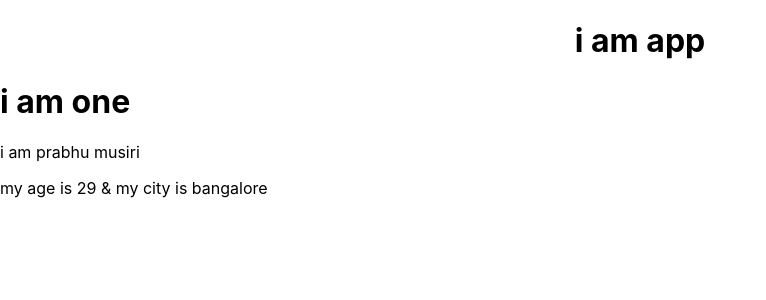
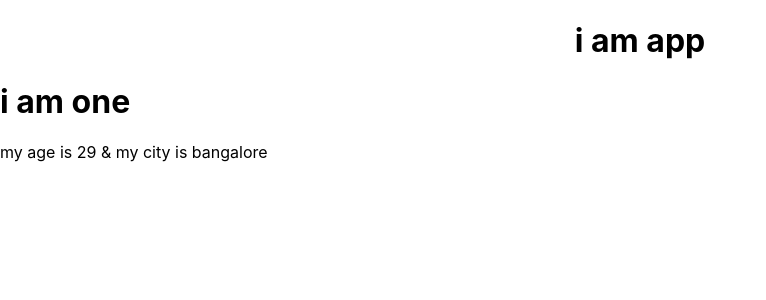
Before and after one commit to PrabhuSPK/ReactJs_Basics_02, a React (Create React App) app in the folder project/: page / in a window 1280 px wide. Shown: the top 300 px of the page, without its empty margins (0-766 px from the left). Built offline with nearby package versions, Linux system fonts and the light colour scheme.

Commit message:
Props- conditional rendering !== for undefined values (One.js)

```diff
--- a/project/src/components/One.js
+++ b/project/src/components/One.js
@@ -4,13 +4,16 @@ import Two from "./Two";
 
 function Name(){
   // const name="Prabhu"
-  const bio = {"name":"prabhu","location":"musiri"}
+  // const bio = {"name":"prabhu","location":"musiri"}
+  const bio = {}
   const data = {"age":29,"city":"bangalore"}
     return(
       <>
       <h1>i am one</h1>
 
-      <Two bio={bio} />
+      { bio.name !== undefined && bio.location !== undefined ?
+       <Two bio={bio} /> : null }
+
       <Four data={data} />
     </>
       )
```
